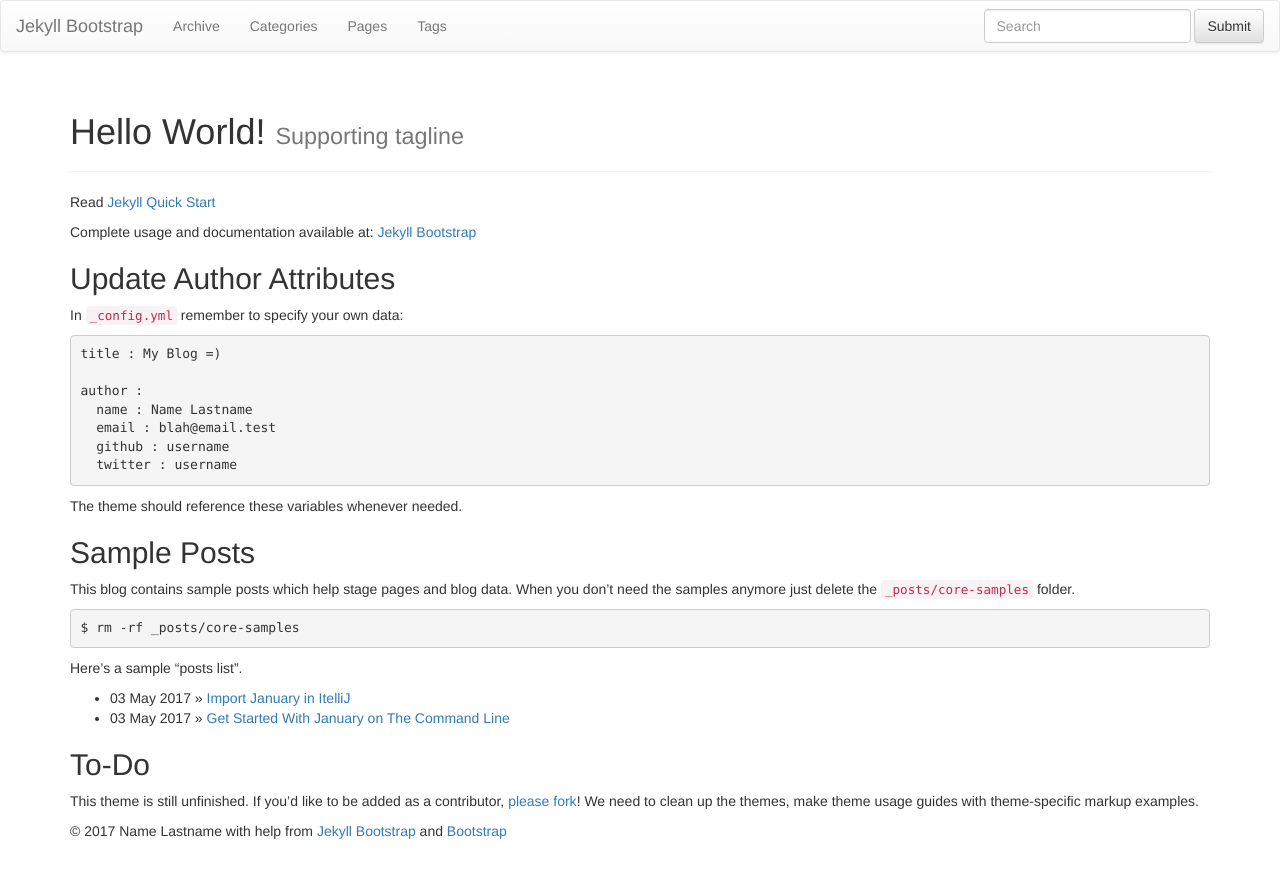
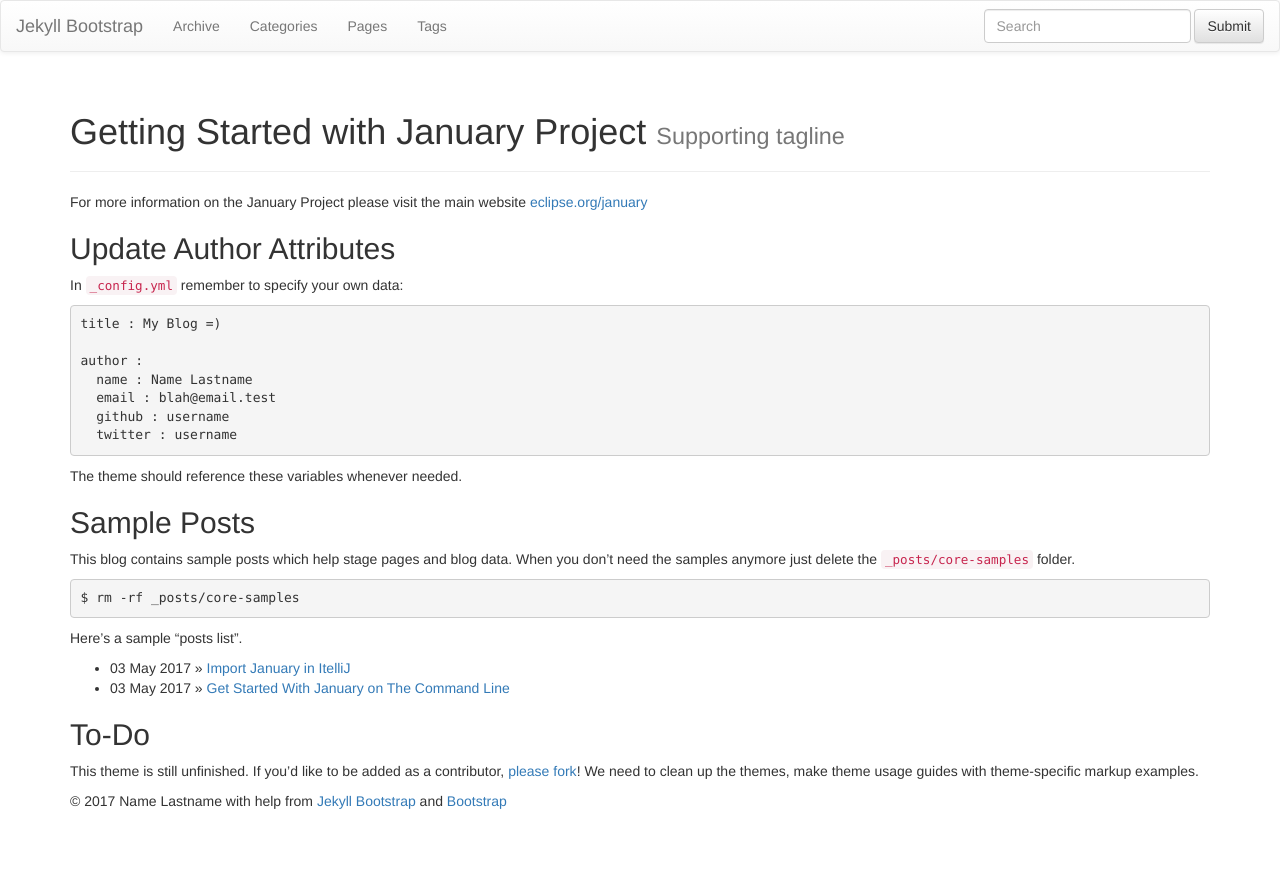
Before and after one commit to Jdarroy/Jdarroy.github.io, a Jekyll site: the page built from index.md, in a window 1280 px wide. Shown: the top 878 px of the page. Built offline with Jekyll 4.4.1, drawn with Linux system fonts in a browser that asks for light colours; nearby versions of some CDN libraries; library files that are not in the unit come from our copies.

Commit message:
add layout folder, modify index.md

```diff
--- /dev/null
+++ b/_layout/default.html
@@ -0,0 +1,6 @@
+---
+theme :
+  name : bootstrap-3
+---
+{% include JB/setup %}
+{% include themes/bootstrap-3/default.html %}
--- a/index.md
+++ b/index.md
@@ -1,13 +1,11 @@
 ---
 layout: page
-title: Hello World!
+title: Getting Started with January Project
 tagline: Supporting tagline
 ---
 {% include JB/setup %}
 
-Read [Jekyll Quick Start](http://jekyllbootstrap.com/usage/jekyll-quick-start.html)
-
-Complete usage and documentation available at: [Jekyll Bootstrap](http://jekyllbootstrap.com)
+For more information on the January Project please visit the main website [eclipse.org/january](https://www.eclipse.org/january/)
 
 ## Update Author Attributes
 
```
Also changed, not shown: _layout/home.html (added, +26 -0 lines), _layout/page.html (added, +7 -0 lines), _layout/post.html (added, +7 -0 lines).
